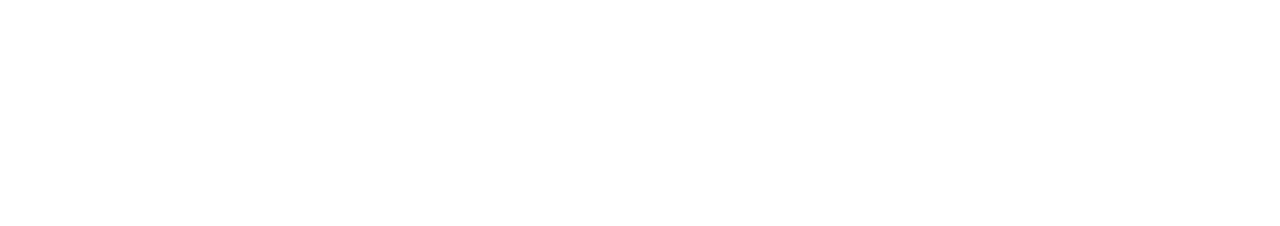
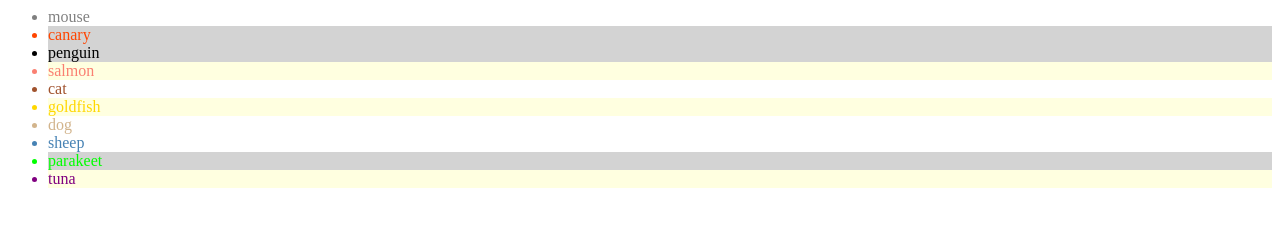
Before and after one commit to sf-wdi-29/css-selector-basics, a plain HTML site: page starter-code/index.html in a window 1280 px wide. Drawn offline with Linux system fonts and the light colour scheme.

Commit message:
completed list items

```diff
--- a/starter-code/css/style.css
+++ b/starter-code/css/style.css
@@ -0,0 +1,42 @@
+.mammal {
+    color: red;
+    back: lavenderBlush;
+}
+.bird {
+    color: blue;
+    background-color: lightGray;
+}
+.fish {
+    color: orange;
+    background-color: lightYellow;
+}
+#mouse {
+    color: gray;
+}
+#canary {
+    color: orangeRed;
+}
+#penguin {
+    color: black;
+}
+#salmon {
+    color: salmon;
+}
+#cat {
+    color: sienna;
+}
+#goldfish {
+    color: gold;
+}
+#dog {
+    color: tan;
+}
+#sheep {
+    color: steelBlue;
+}
+#parakeet {
+    color: lime;
+}
+#tuna {
+    color: purple;
+}
--- a/starter-code/index.html
+++ b/starter-code/index.html
@@ -1,8 +1,25 @@
 <!DOCTYPE>
 <html>
-  <head>
-  <title>Intro to CSS</title>
-  </head>
+
+<head>
+    <link rel="stylesheet" href="css/style.css">
+    <title>Intro to CSS</title>
+</head>
+
 <body>
+
+    <ul>
+        <li class="mammal" id="mouse">mouse </li>
+        <li class="bird" id="canary">canary </li>
+        <li class="bird" id="penguin">penguin </li>
+        <li class="fish" id="salmon">salmon </li>
+        <li class="mammal" id="cat">cat </li>
+        <li class="fish" id="goldfish">goldfish </li>
+        <li class="mammal" id="dog">dog </li>
+        <li class="mammal" id="sheep">sheep </li>
+        <li class="bird" id="parakeet">parakeet </li>
+        <li class="fish" id="tuna">tuna </li>
+    </ul>
 </body>
+
 </html>
```
